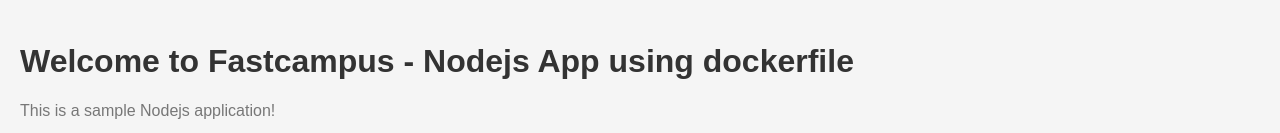
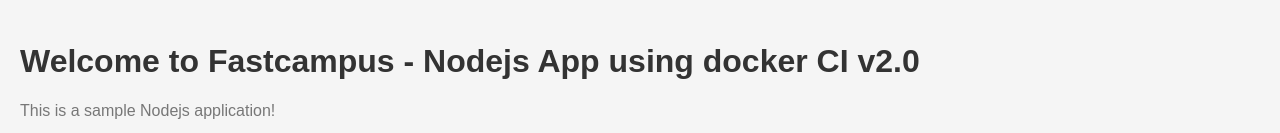
Before and after one commit to SekyuShin/docker_ci, a website: page public/index.html in a window 1280 px wide. Shown: the part 284-417 px from the top of the page. Drawn offline with Linux system fonts and the light colour scheme.

Commit message:
fastcampus docker CI v2.0

```diff
--- a/public/index.html
+++ b/public/index.html
@@ -7,7 +7,7 @@
 </head>
 <body>
   <img src="images/fastcampus.png" alt="fastcampus logo">
-  <h1>Welcome to Fastcampus - Nodejs App using dockerfile</h1>
+  <h1>Welcome to Fastcampus - Nodejs App using docker CI v2.0</h1>
   <p>This is a sample Nodejs application!</p>
 </body>
 </html>
```
